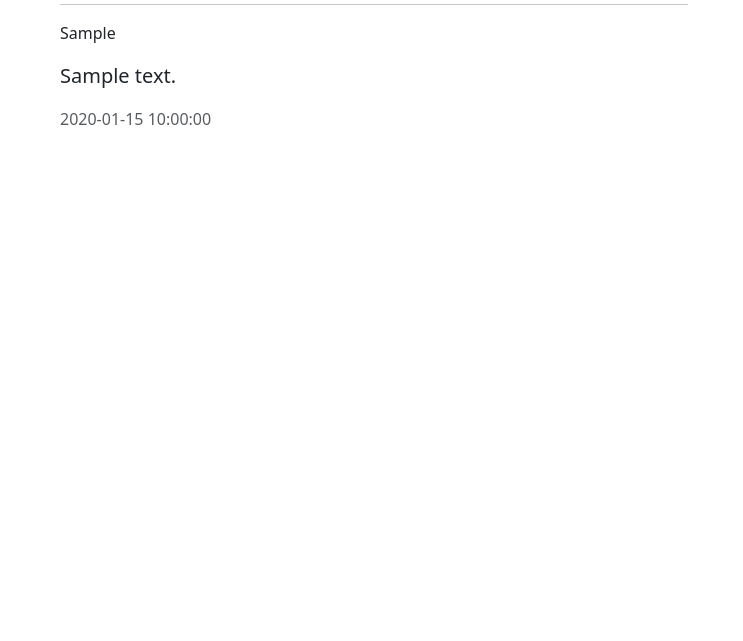
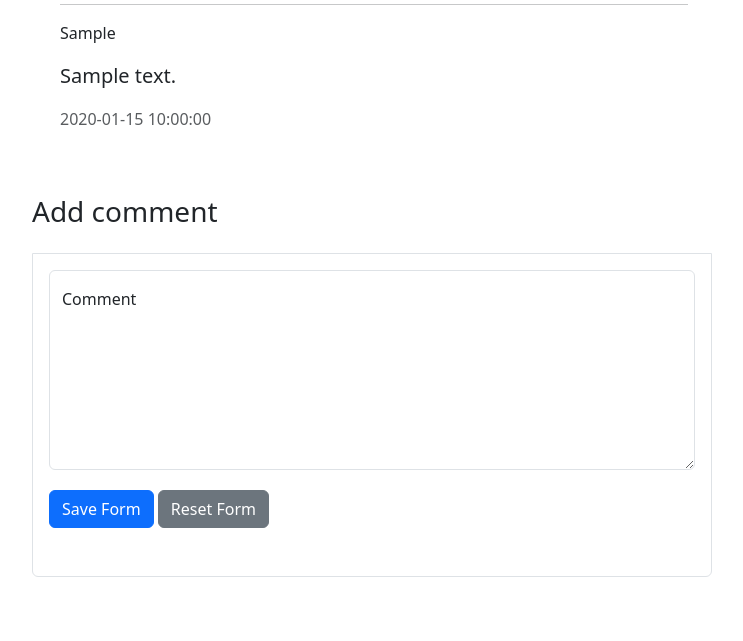
Before and after one commit to mohammad3a1eh/blog_php, a PHP site: page /post.php?id=1 in a window 1280 px wide. Shown: the part 189-830 px from the top of the page, without its empty margins (266-1009 px from the left). Before the commit the page ends 314 px from the top, so only its background shows below. Run offline with PHP 8.4, Linux system fonts and the light colour scheme; the visitor is signed in with stand-in values (Sample User, id 1); tables that the repository leaves empty or names only in its code hold one stand-in row (values such as "Sample post").

Commit message:
add comment codes
new file:
add comment

```diff
--- /dev/null
+++ b/add_comment.php
@@ -0,0 +1,39 @@
+
+
+
+<div class="d-flex flex-column flex-md-row p-4 gap-4 py-md-5 align-items-center justify-content-center" >
+    <div class="list-group" id="list_item">
+        <?php if (isset($_SESSION["username"])) { ?>
+        <h1 class="h3 mb-4 fw-normal" id="sub_title" >Add comment</h1>
+        <div class="list-group-item list-group-item-action d-flex gap-3 py-3" aria-current="true" id="add_comment">
+            <form method="post" action="">
+                <div class="form-floating">
+                    <textarea class="form-control" placeholder="Comment" name="comment" id="comment" ></textarea>
+                    <label for="floatingTextarea">Comment</label>
+                </div>
+                <div class="form-floating mb-3" >
+                    <button type="submit" class="btn btn-primary">Save Form</button>
+                    <button type="reset" class="btn btn-secondary">Reset Form</button>
+                </div>
+                <?php require_once "msg.php" ?>
+            </form>
+        </div>
+        <?php } ?>
+        <?php if ($status_comment) { ?>
+                <?php foreach ($comments as $comment_dt) { ?>
+        <div class="list-group-item list-group-item-action d-flex gap-3 py-3" id="add_comment" aria-current="true">
+            <div class="d-flex gap-2 w-100 justify-content-between">
+                <div>
+                    <span class="d-inline-block text-truncate multiline" style="max-width: 150px;"><?php echo $comment_dt[3] ?></span>
+                </div>
+                <small class="opacity-50 text-nowrap"><?php echo $comment_dt[1]."-".$comment_dt[4] ?></small>
+            </div>
+        </div>
+                    <?php } ?>
+        <?php } ?>
+
+    </div>
+    <div class="list-group" id="list_item">
+
+    </div>
+</div>
--- a/css/main.css
+++ b/css/main.css
@@ -72,3 +72,17 @@ body {
   margin-top: auto;
   margin-bottom: auto;
 }
+
+#add_comment {
+  width: 680px;
+  flex-direction: column;
+}
+
+#comment {
+  height: 200px;
+  margin-bottom: 20px;
+}
+
+#sub_title {
+  margin-bottom: 20px;
+}
--- a/new_post.php
+++ b/new_post.php
@@ -32,7 +32,6 @@ $message = "";
                 $query = "insert into posts (title, discription, content, date) values ('$title', '$discription', '$content', '$date')";
                 $result = mysqli_query($con, $query);
 
-                echo $result;
 
                 if ($result) {
                     header("Location:index.php?message=The post was successfully saved");
--- a/post.php
+++ b/post.php
@@ -4,18 +4,52 @@ require_once "config.php";
 
 session_start();
 
+$message = "";
+
 if (isset($_GET["id"])) {
     $id = $_GET["id"];
+
     $con = mysqli_connect(DATABASE_HOST, DATABASE_USER, DATABASE_PASS, DATABASE_NAME) or die('Unable To connect');
 
     $query = "SELECT * FROM posts WHERE id='$id'";
     $result = mysqli_query($con, $query);
     $result = mysqli_fetch_assoc($result);
 
+    $get_comment = $result["title"];
+
+    $query = "SELECT * FROM comments WHERE titlepost='$get_comment'";
+    $comments = mysqli_query($con, $query);
+    $comments = mysqli_fetch_all($comments);
+
+
+
+    if (is_null($comments)) {
+        $status_comment = false;
+    } else {
+        $status_comment = true;
+    }
+
     $status = true;
+
+    if (isset($_POST["comment"])) {
+        $username = $_SESSION["username"];
+        $titlepost = $result["title"];
+        $comment = $_POST["comment"];
+        $datetime = date("Y/m/d");
+        $query = "insert into comments (username, titlepost, comment, date) values ('$username', '$titlepost', '$comment', '$datetime')";
+        $result_add_comment = mysqli_query($con,$query);
+
+        if ($result_add_comment == true) {
+            $message = "The comment was successfully saved";
+        } else {
+            $message = "Problem saving post!";
+        }
+        }
+
 } else {
     $status = false;
 }
+
 
 
 
@@ -53,6 +87,9 @@ if (isset($_GET["id"])) {
             <li class="breadcrumb-item active" aria-current="page"><?php echo $result["date"] ?></li>
         </ol>
     </nav>
+
+        <?php require_once "add_comment.php" ?>
+
     <?php } else {
         header("Location:index.php");
     } ?>
```
